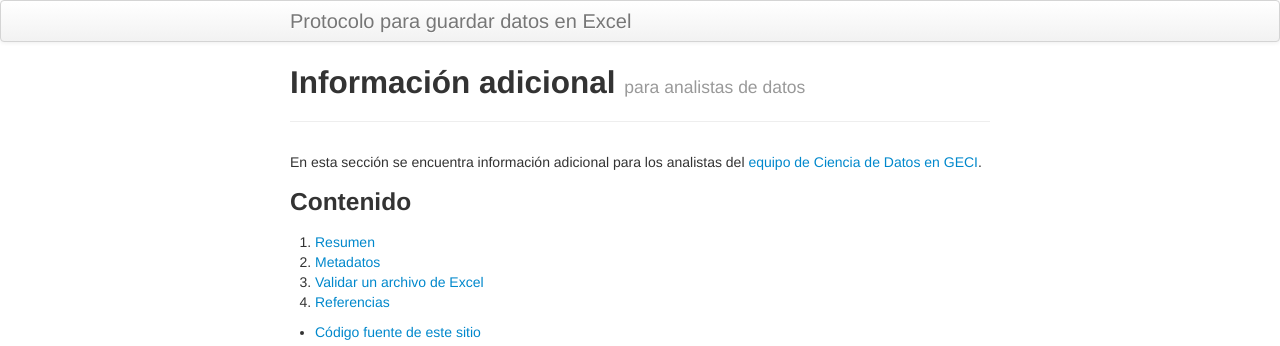
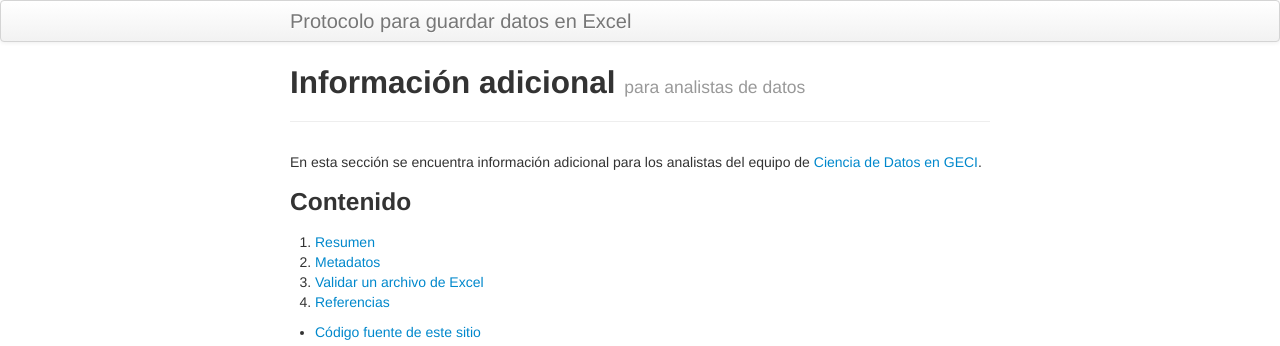
Before and after one commit to MaritzaB/datos_en_excel, a Jekyll site: the page built from ciencia_de_datos/index.md, in a window 1280 px wide. Shown: the top 346 px of the page. Built offline with Jekyll 4.4.1, drawn with Linux system fonts in a browser that asks for light colours.

```diff
--- a/ciencia_de_datos/index.md
+++ b/ciencia_de_datos/index.md
@@ -4,7 +4,7 @@ title: Información adicional
 tagline: para analistas de datos
 ---
 
-En esta sección se encuentra información adicional para los analistas del [equipo de Ciencia de Datos en GECI](https://islasgeci.github.io/ciencia_de_datos).
+En esta sección se encuentra información adicional para los analistas del equipo de [Ciencia de Datos en GECI](https://islasgeci.github.io/ciencia_de_datos).
 
 ### Contenido
 
```
